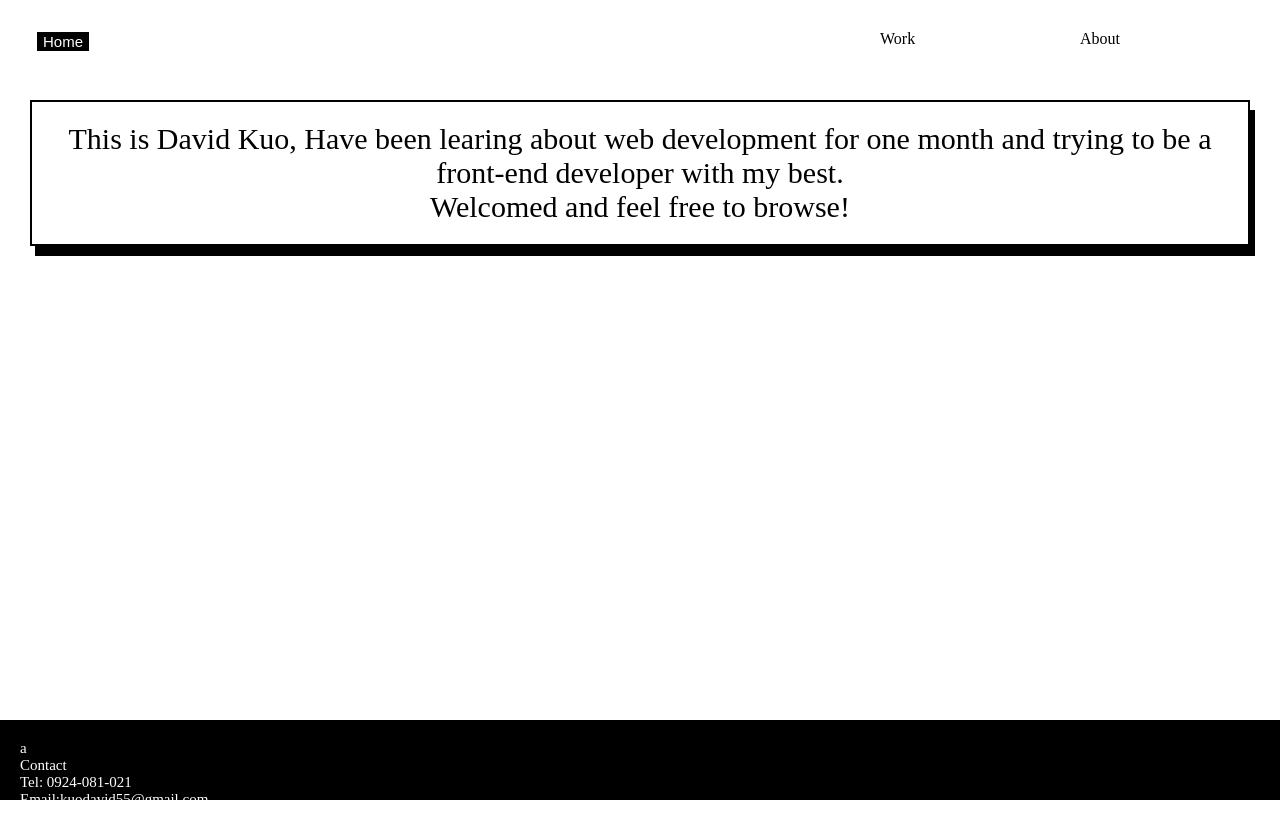
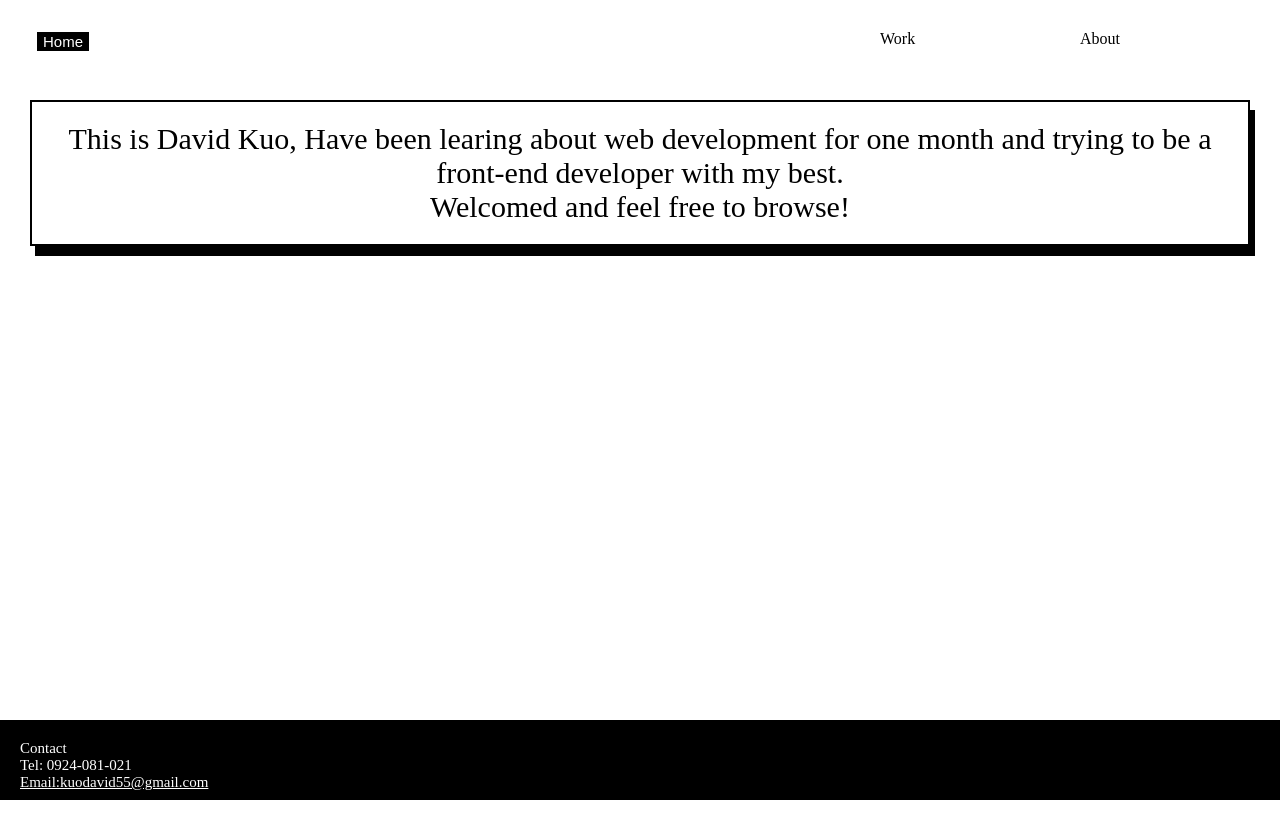
Before and after one commit to chengenkuo/My--Personal--Website, a plain HTML site: page self-introduction.html in a window 1280 px wide. Shown: the top 838 px of the page. Drawn offline with nearby package versions, Linux system fonts and the light colour scheme.

Commit message:
david-0426

```diff
--- a/self-introduction.html
+++ b/self-introduction.html
@@ -29,7 +29,6 @@
     </div>
 
     <footer class="footer">
-      <div>a</div>
       <div class="footer-contact">Contact</div>
       <div class="footer-tel">Tel: 0924-081-021</div>
       <a href="mailto:kuodavid55@gmail.com" class="footer-email-info">Email:kuodavid55@gmail.com</a>
```
